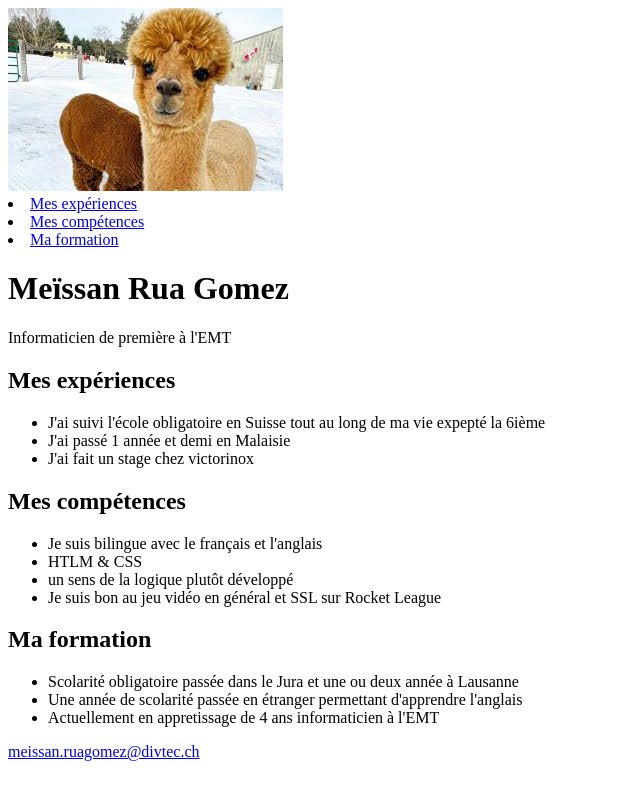
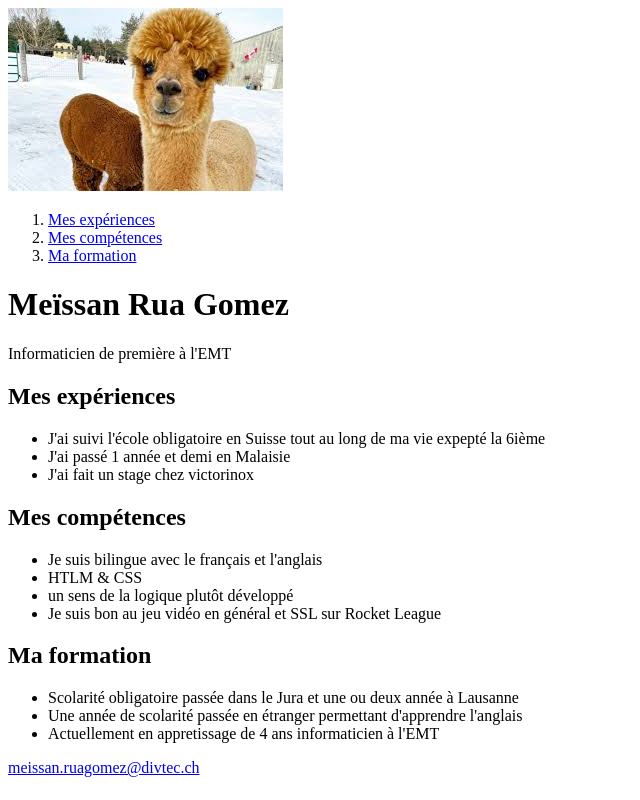
Before and after one commit to divtec-cejef/cv-01-html-Meissan1903, a plain HTML site: page index.html in a window 1280 px wide. Shown: the whole page, without its empty margins (0-640 px from the left). Drawn offline with Linux system fonts and the light colour scheme.

Commit message:
correction code

```diff
--- a/index.html
+++ b/index.html
@@ -2,35 +2,51 @@
 <html lang="en">
 <head>
     <meta charset="UTF-8">
-    <img src="img/images.jpg" height="183" width="275" alt=""/>
-    <li><a href="#experience"> Mes expériences </a></li>
-    <li><a href="#compétences"> Mes compétences</a></li>
-    <li><a href="#formation"> Ma formation</a></li>
     <title>CV de Meïssan Rua Gomez</title>
 <body>
+<header>
+    <img src="img/images.jpg" height="183" width="275" alt=""/>
+    <nav>
+        <ol>
+            <li><a href="#experience"> Mes expériences </a></li>
+            <li><a href="#compétences"> Mes compétences</a></li>
+            <li><a href="#formation"> Ma formation</a></li>
+        </ol>
+    </nav>
+</header>
+<main>
+
     <h1>Meïssan Rua Gomez</h1>
     <p>Informaticien de première à l'EMT</p>
-<h2> <a id="experience"></a> Mes expériences </h2>
+    <h2><a id="experience"></a> Mes expériences </h2>
     <ul>
-        <li>J'ai suivi l'école obligatoire en Suisse tout au long de ma vie expepté la 6ième </li>
+        <li>J'ai suivi l'école obligatoire en Suisse tout au long de ma vie expepté
+            la 6ième
+        </li>
         <li>J'ai passé 1 année et demi en Malaisie</li>
         <li>J'ai fait un stage chez victorinox</li>
 
     </ul>
-    <h2> <a id="compétences"></a> Mes compétences </h2>
+    <h2><a id="compétences"></a> Mes compétences </h2>
     <ul>
         <li>Je suis bilingue avec le français et l'anglais</li>
         <li>HTLM & CSS</li>
         <li>un sens de la logique plutôt développé</li>
         <li>Je suis bon au jeu vidéo en général et SSL sur Rocket League</li>
     </ul>
-    <h2> <a id="formation"></a> Ma formation </h2>
+    <h2><a id="formation"></a> Ma formation </h2>
     <ul>
-        <li>Scolarité obligatoire passée dans le Jura et une ou deux année à Lausanne </li>
-        <li>Une année de scolarité passée en étranger permettant d'apprendre l'anglais</li>
+        <li>Scolarité obligatoire passée dans le Jura et une ou deux année à
+            Lausanne
+        </li>
+        <li>Une année de scolarité passée en étranger permettant d'apprendre
+            l'anglais
+        </li>
         <li>Actuellement en appretissage de 4 ans informaticien à l'EMT</li>
     </ul>
+</main>
+<footer>
+    <a href="mailto:meissan.ruagomez@divec.ch">meissan.ruagomez@divtec.ch</a>
+</footer>
 </body>
-<footer>
-    <a href="mailto:meissan.ruagomez@divec.ch">meissan.ruagomez@divtec.ch</a></footer>
 </html>
```
